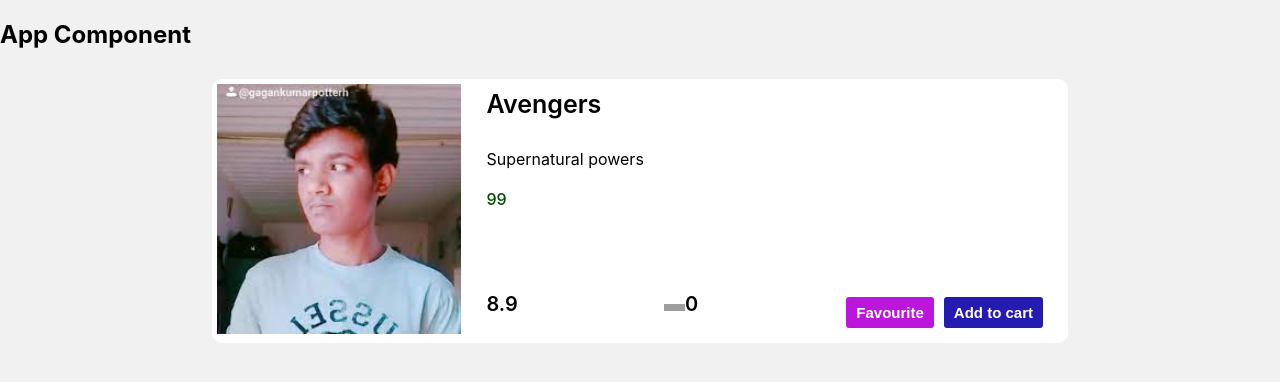
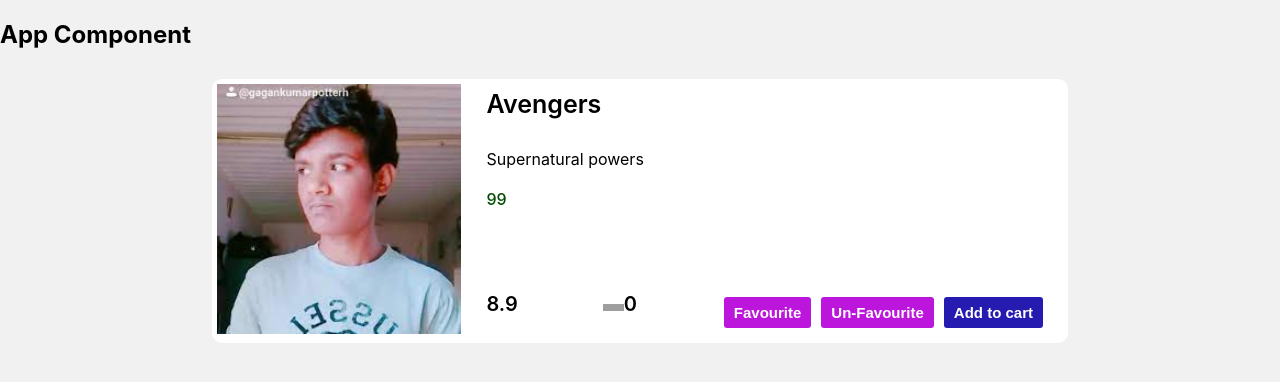
Before and after one commit to gagankumar8294/MovieListApp, a React (Create React App) app: page / in a window 1280 px wide. Shown: the top 382 px of the page. Built offline with nearby package versions, Linux system fonts and the light colour scheme; grey boxes are pictures that could not be loaded.

Commit message:
uplifted the code in movie card to movie list | through Props passing data from parent to child component from Movie List to Movie card | removed rating , favourite features temporarily

```diff
--- a/src/App.js
+++ b/src/App.js
@@ -1,12 +1,13 @@
 import React from "react";
-import MovieCard from "./MovieCard";
+import MovieList from "./MovieList";
+
 
 class App extends React.Component {
     render() {
         return (
             <>
                 <h2>App Component</h2>
-                <MovieCard />
+               <MovieList />
             </>
         )
     }
--- a/src/MovieCard.js
+++ b/src/MovieCard.js
@@ -2,42 +2,9 @@
 
 class MovieCard extends React.Component {
 
-    constructor() {
-        super();
-        this.state = {
-            title : 'Avengers',
-            plot: 'Supernatural powers',
-            price: 99,
-            rating : 8.9,
-            stars : 0,
-            fav : true,
-        }
-    }
+    render() {
+        const { title , plot , price , rating , stars } = this.props.movies
 
-    handleDecrease = () => {
-        if(this.state.stars > 0) {
-            this.setState((prevState) => ({
-                stars : prevState.stars -= 0.5,
-            }));
-        }
-    }
-
-    addStars = () => {
-        if(this.state.stars < 5) {
-            this.setState((prevState) => ({
-                stars: prevState.stars += 0.5,
-            }));
-        }
-    }
-
-    handleClick = () => {
-        this.setState((prevState) => ({
-            fav : !prevState.fav,
-        }))
-    }
-
-    render() {
-        const { title , plot , price , rating , stars } = this.state
         return (
             <div className="main">
             <div className="movie-card">
@@ -52,13 +19,13 @@
                     <div className="footer">
                         <div className="rating">{rating}</div>
                         <div className="star-dis">
-                            <img className="str-btn" alt="decrease" src="https://cdn-icons-png.flaticon.com/128/9146/9146915.png" onClick={this.handleDecrease}/>
+                            <img className="str-btn" alt="decrease" src="https://cdn-icons-png.flaticon.com/128/9146/9146915.png"/>
                             <img className="str-btn" alt="star-icon" src="https://cdn-icons-png.flaticon.com/128/1828/1828884.png" />
-                            <img className="str-btn" alt="increase" src="https://cdn-icons-png.flaticon.com/128/3524/3524388.png" onClick={this.addStars.bind(this)}/>
+                            <img className="str-btn" alt="increase" src="https://cdn-icons-png.flaticon.com/128/3524/3524388.png" />
                             <span className="starCount">{stars}</span>
                         </div>
-                        {this.state.fav ? <button className="favourite-btn" onClick={this.handleClick}>Favourite</button> :
-                         <button className="favourite-btn" onClick={this.handleClick}>Un-Favourite</button>}
+                         <button className="favourite-btn" >Favourite</button>
+                         <button className="favourite-btn">Un-Favourite</button>
 
                         <button className="cart-btn" >Add to cart</button>
                     </div>
--- /dev/null
+++ b/src/MovieList.js
@@ -0,0 +1,27 @@
+import React from "react";
+import MovieCard from "./MovieCard";
+
+class MovieList extends React.Component {
+
+    constructor() {
+        super();
+        this.state = {
+            title : 'Avengers',
+            plot: 'Supernatural powers',
+            price: 99,
+            rating : 8.9,
+            stars : 0,
+            fav : true,
+        }
+    }
+
+    render() {
+        return (
+            <>
+                <MovieCard movies={this.state}/>
+            </>
+        )
+    }
+}
+
+export default MovieList;
```
Also changed, not shown: src/Student.js (added, +13 -0 lines).
